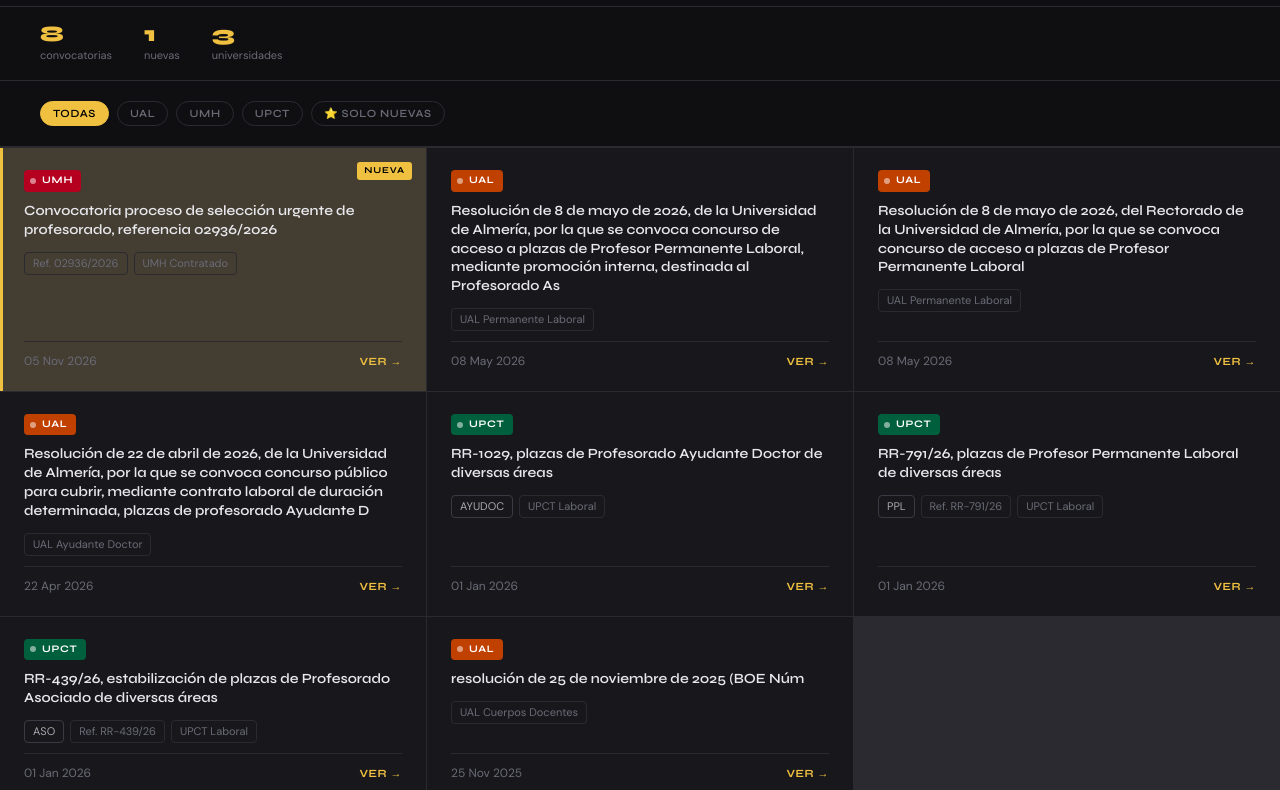
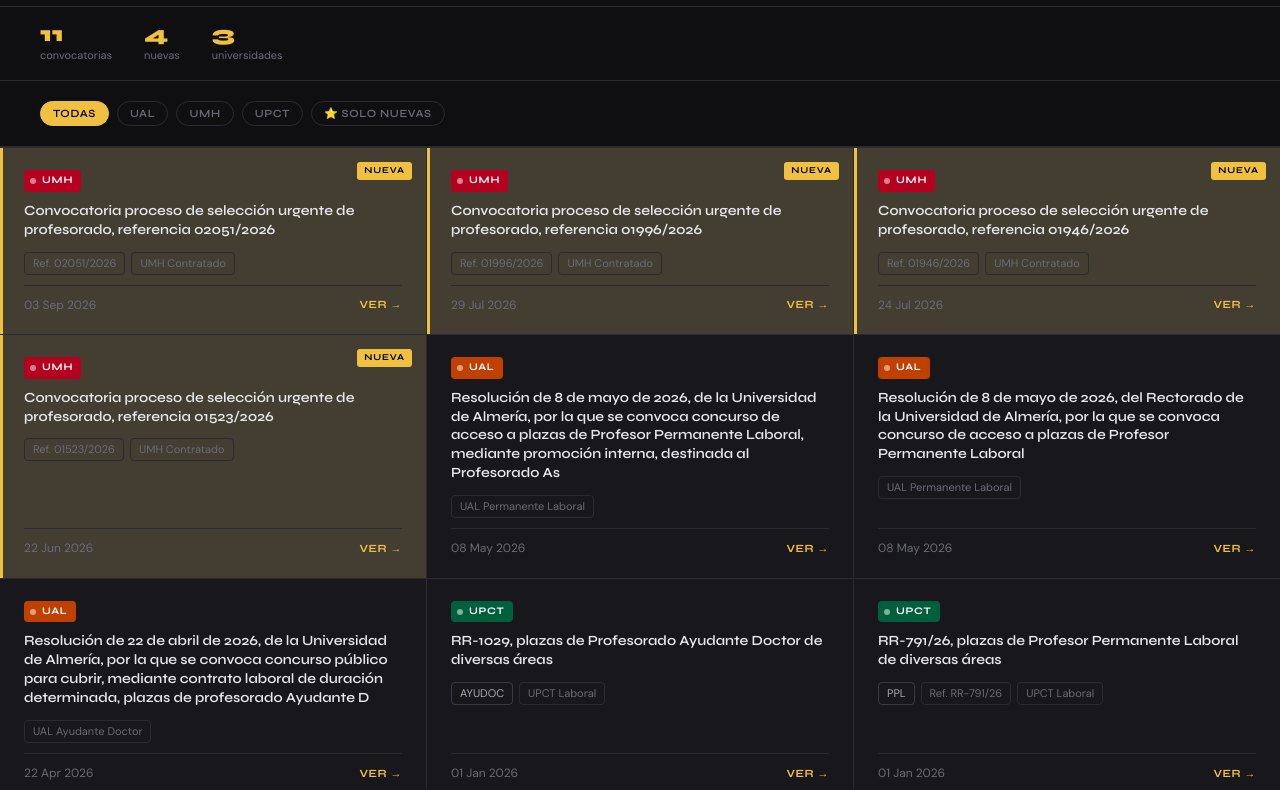
Before and after one commit to victoskyct/Radar_plazas, a plain HTML site: page docs/index.html in a window 1280 px wide. Shown: the part 83-873 px from the top of the page. Drawn offline with Linux system fonts and the light colour scheme.

Commit message:
chore: actualización 2026-11-13 15:08 UTC

```diff
--- a/docs/index.html
+++ b/docs/index.html
@@ -254,18 +254,18 @@
   <div class="header-title">Plazas <span>PDI</span></div>
   <div class="header-meta">
     Última actualización<br>
-    <strong>11/11/2026 14:57 UTC</strong>
+    <strong>13/11/2026 15:08 UTC</strong>
   </div>
 </header>
 
 <!-- Stats -->
 <div class="stats">
   <div class="stat">
-    <span class="stat-value" id="count-total">8</span>
+    <span class="stat-value" id="count-total">11</span>
     <span class="stat-label">convocatorias</span>
   </div>
   <div class="stat">
-    <span class="stat-value" id="count-new" style="color:#f0c040">1</span>
+    <span class="stat-value" id="count-new" style="color:#f0c040">4</span>
     <span class="stat-label">nuevas</span>
   </div>
   <div class="stat">
@@ -296,12 +296,12 @@
 
     <span class="univ-badge univ-UMH">UMH</span>
 
-    <div class="card-title">Convocatoria proceso de selección urgente de profesorado, referencia 02936/2026</div>
+    <div class="card-title">Convocatoria proceso de selección urgente de profesorado, referencia 02051/2026</div>
 
     <div class="card-meta">
 
 
-      <span class="tag">Ref. 02936/2026</span>
+      <span class="tag">Ref. 02051/2026</span>
 
 
       <span class="tag">UMH Contratado</span>
@@ -309,8 +309,86 @@
     </div>
 
     <div class="card-footer">
-      <span class="fecha">05 Nov 2026</span>
-      <a class="ver-link" href="https://servicioprofesorado.umh.es/2026/11/05/convocatoria-proceso-de-seleccion-urgente-de-profesorado-referencia-02936-2026/" target="_blank" rel="noopener">
+      <span class="fecha">03 Sep 2026</span>
+      <a class="ver-link" href="https://servicioprofesorado.umh.es/2026/09/03/convocatoria-proceso-de-seleccion-urgente-de-profesorado-referencia-02051-2026/" target="_blank" rel="noopener">
+        Ver →
+      </a>
+    </div>
+  </div>
+
+  <div class="card is-new"
+       data-univ="UMH"
+       data-new="true">
+
+    <span class="univ-badge univ-UMH">UMH</span>
+
+    <div class="card-title">Convocatoria proceso de selección urgente de profesorado, referencia 01996/2026</div>
+
+    <div class="card-meta">
+
+
+      <span class="tag">Ref. 01996/2026</span>
+
+
+      <span class="tag">UMH Contratado</span>
+
+    </div>
+
+    <div class="card-footer">
+      <span class="fecha">29 Jul 2026</span>
+      <a class="ver-link" href="https://servicioprofesorado.umh.es/2026/07/29/convocatoria-proceso-de-seleccion-urgente-de-profesorado-referencia-01996-2026/" target="_blank" rel="noopener">
+        Ver →
+      </a>
+    </div>
+  </div>
+
+  <div class="card is-new"
+       data-univ="UMH"
+       data-new="true">
+
+    <span class="univ-badge univ-UMH">UMH</span>
+
+    <div class="card-title">Convocatoria proceso de selección urgente de profesorado, referencia 01946/2026</div>
+
+    <div class="card-meta">
+
+
+      <span class="tag">Ref. 01946/2026</span>
+
+
+      <span class="tag">UMH Contratado</span>
+
+    </div>
+
+    <div class="card-footer">
+      <span class="fecha">24 Jul 2026</span>
+      <a class="ver-link" href="https://servicioprofesorado.umh.es/2026/07/24/convocatoria-proceso-de-seleccion-urgente-de-profesorado-referencia-01946-2026/" target="_blank" rel="noopener">
+        Ver →
+      </a>
+    </div>
+  </div>
+
+  <div class="card is-new"
+       data-univ="UMH"
+       data-new="true">
+
+    <span class="univ-badge univ-UMH">UMH</span>
+
+    <div class="card-title">Convocatoria proceso de selección urgente de profesorado, referencia 01523/2026</div>
+
+    <div class="card-meta">
+
+
+      <span class="tag">Ref. 01523/2026</span>
+
+
+      <span class="tag">UMH Contratado</span>
+
+    </div>
+
+    <div class="card-footer">
+      <span class="fecha">22 Jun 2026</span>
+      <a class="ver-link" href="https://servicioprofesorado.umh.es/2026/06/22/convocatoria-proceso-de-seleccion-urgente-de-profesorado-referencia-01523-2026/" target="_blank" rel="noopener">
         Ver →
       </a>
     </div>
@@ -498,7 +576,7 @@
 
 <footer>
   <span>Escáner automatizado · GitHub Actions · Actualización diaria</span>
-  <span>8 convocatorias de UAL, UMH, UPCT</span>
+  <span>11 convocatorias de UAL, UMH, UPCT</span>
 </footer>
 
 <script>
```
Also changed, not shown: state/plazas.json (+5 -2 lines).
